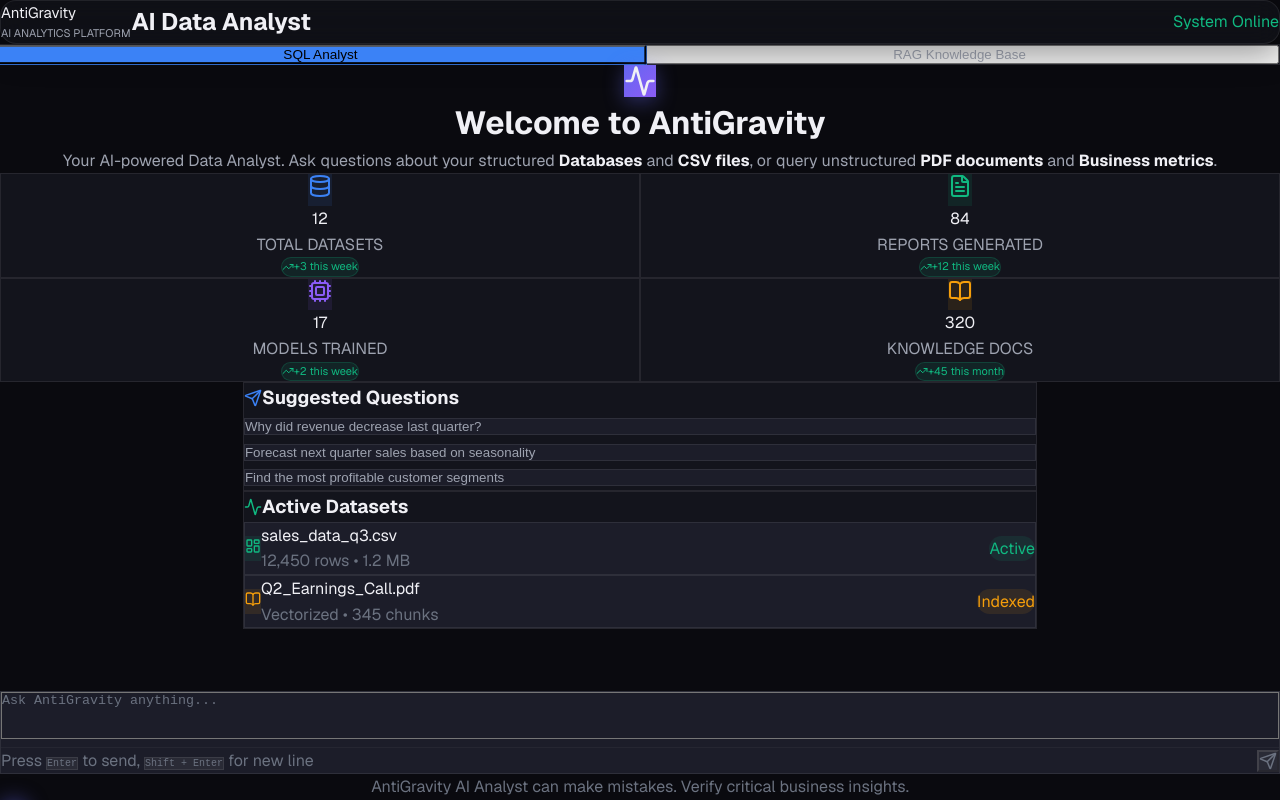
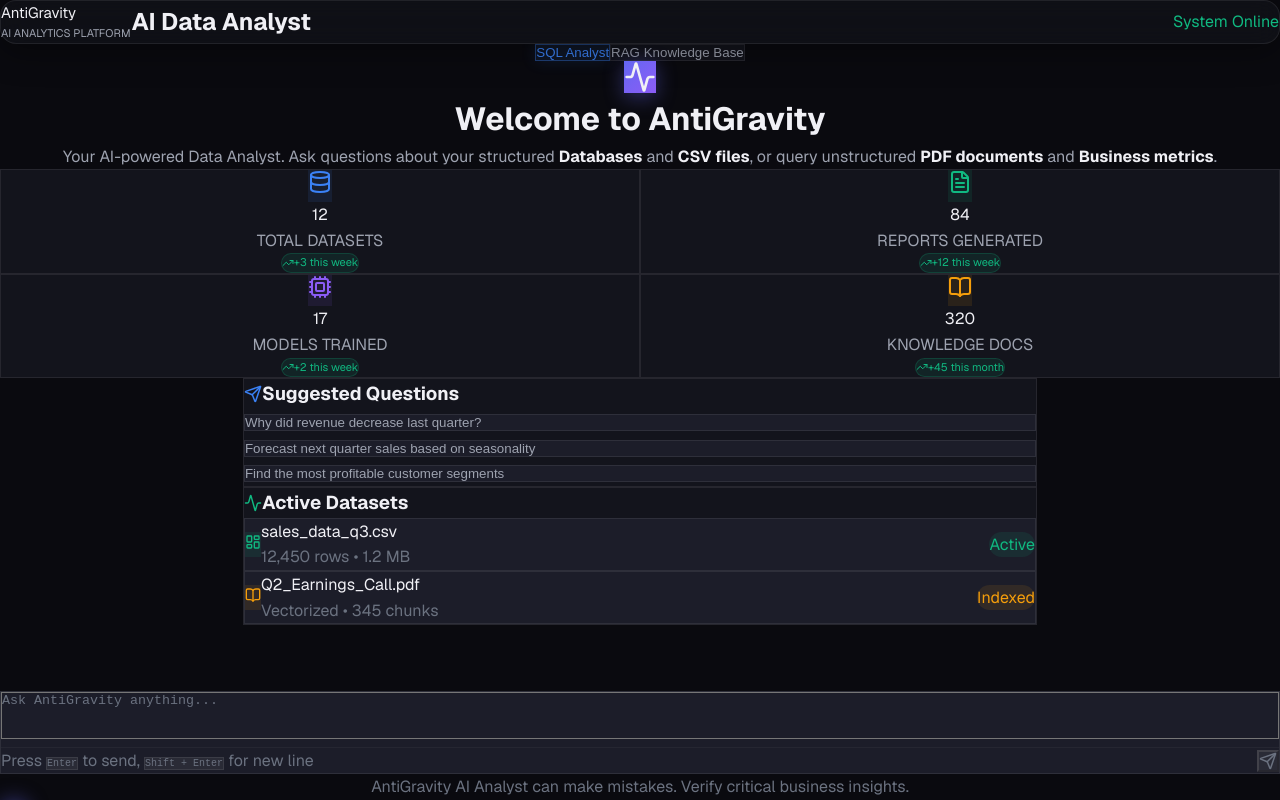
Before and after one commit to abakaushik-lgtm/DataScience-GenerativeAI-Platform, a Next.js app in the folder frontend/: page / in a window 1280 px wide. Built offline with nearby package versions, Linux system fonts and the light colour scheme.

Commit message:
style: Refactor chat mode toggle into SaaS-style distinct tabs

```diff
--- a/frontend/src/app/page.tsx
+++ b/frontend/src/app/page.tsx
@@ -112,21 +112,19 @@ export default function Home() {
         {/* Chat History */}
         <div className="flex-1 overflow-y-auto p-6 space-y-6">
           {/* Chat Mode Toggle */}
-          <div className="flex justify-center mb-8">
-            <div className="bg-[#13141c] p-1.5 rounded-xl inline-flex border border-[#ffffff14] shadow-inner w-full max-w-md">
+          <div className="flex justify-center gap-4 mb-8">
             <button
               onClick={() => setChatMode("SQL")}
-                className={`flex-1 px-6 py-3 rounded-lg text-sm font-semibold transition-all duration-300 ${chatMode === "SQL" ? 'bg-[#3b82f6] text-white shadow-md transform scale-[1.02]' : 'text-[#9ea3b0] hover:text-[#f0f0f5] hover:bg-[#1c1d29]'}`}
+              className={`px-6 py-2.5 rounded-xl text-sm font-semibold transition-all duration-300 border ${chatMode === "SQL" ? 'bg-[#3b82f6]/10 text-[#3b82f6] border-[#3b82f6]/40 shadow-[0_0_15px_rgba(59,130,246,0.15)]' : 'bg-[#13141c] text-[#9ea3b0] border-[#ffffff14] hover:bg-[#1c1d29] hover:text-[#f0f0f5]'}`}
             >
               SQL Analyst
             </button>
             <button
               onClick={() => setChatMode("RAG")}
-                className={`flex-1 px-6 py-3 rounded-lg text-sm font-semibold transition-all duration-300 ${chatMode === "RAG" ? 'bg-[#10b981] text-white shadow-md transform scale-[1.02]' : 'text-[#9ea3b0] hover:text-[#f0f0f5] hover:bg-[#1c1d29]'}`}
+              className={`px-6 py-2.5 rounded-xl text-sm font-semibold transition-all duration-300 border ${chatMode === "RAG" ? 'bg-[#10b981]/10 text-[#10b981] border-[#10b981]/40 shadow-[0_0_15px_rgba(16,185,129,0.15)]' : 'bg-[#13141c] text-[#9ea3b0] border-[#ffffff14] hover:bg-[#1c1d29] hover:text-[#f0f0f5]'}`}
             >
               RAG Knowledge Base
             </button>
-            </div>
           </div>
 
           {messages.map((msg, idx) => (
```
Lines whose indentation alone changed are shown as unchanged.
